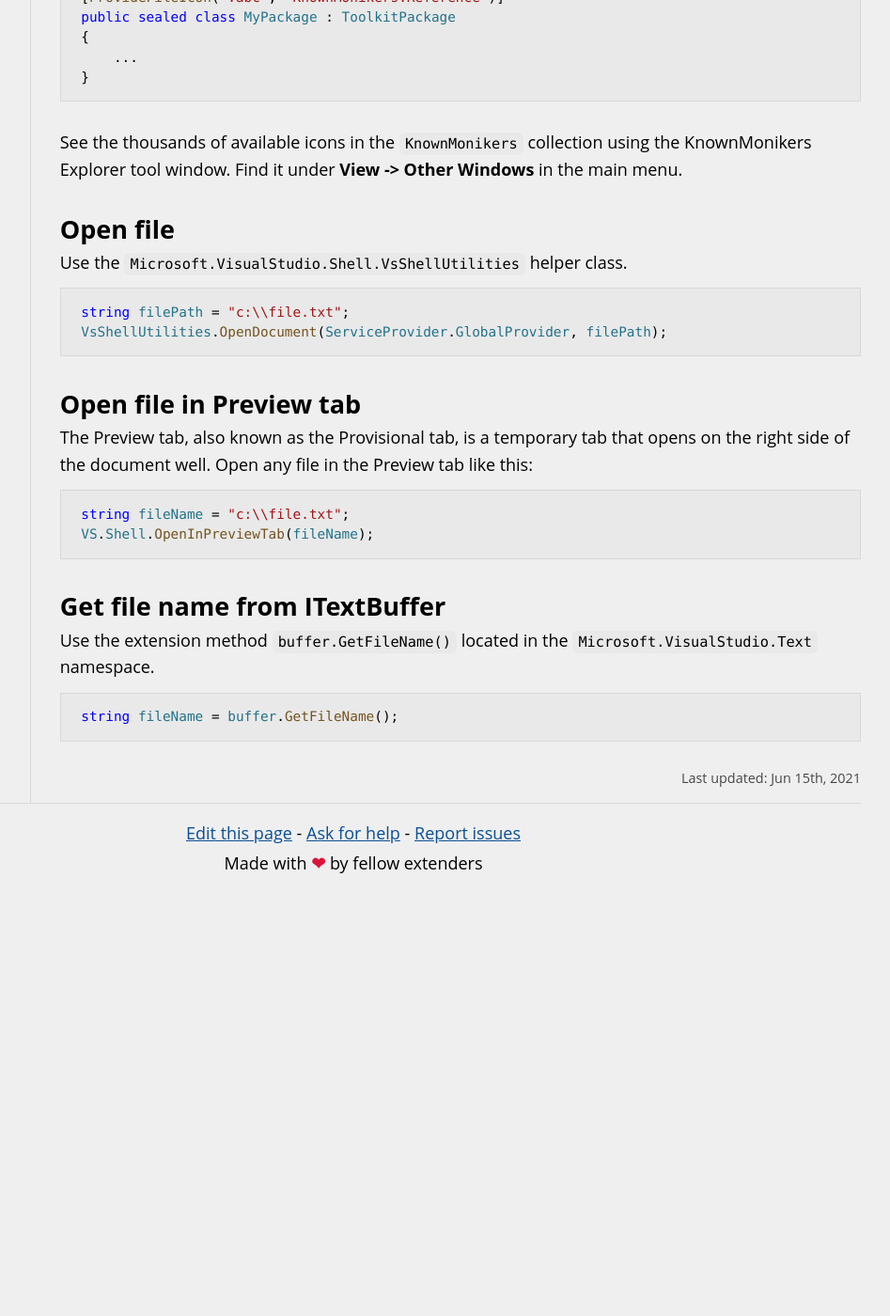
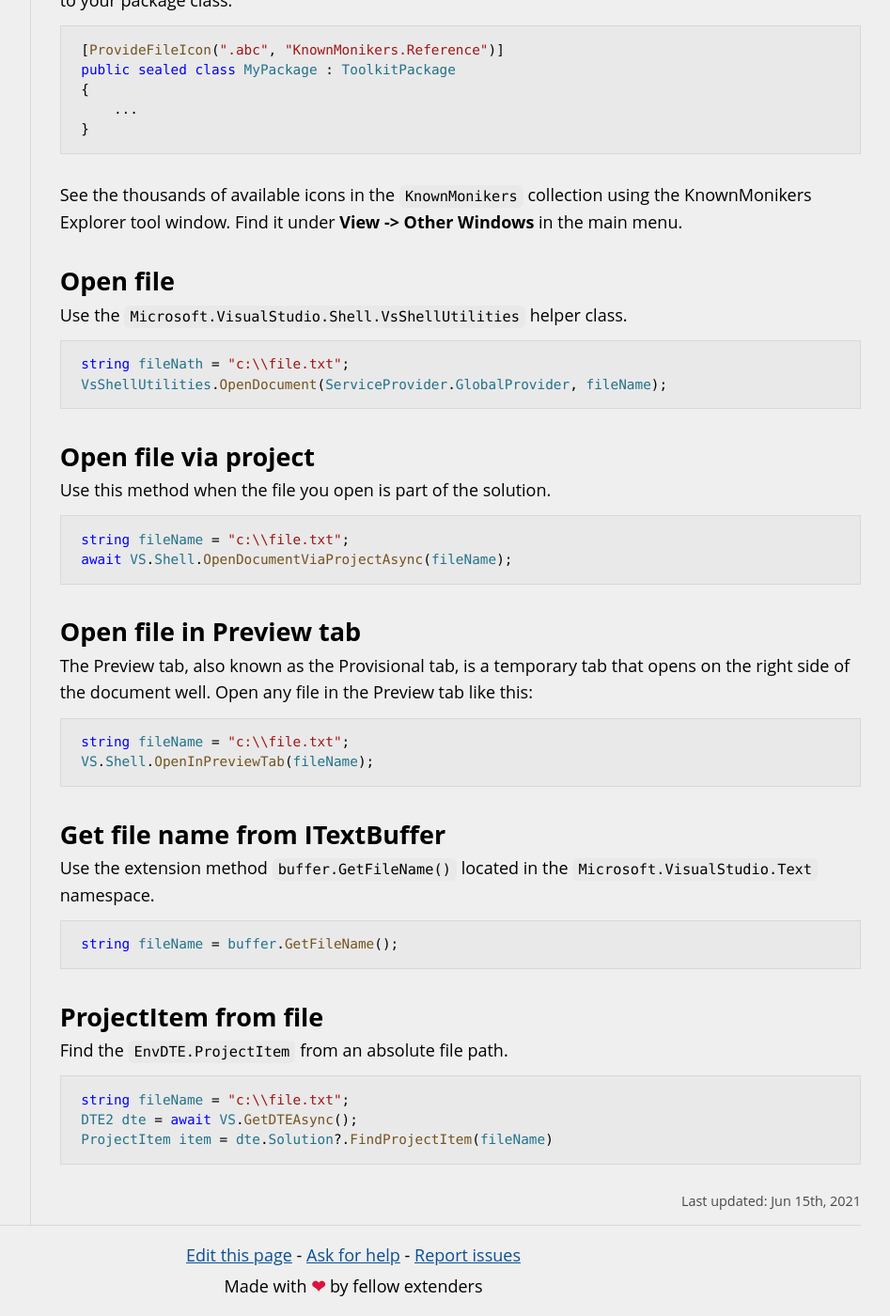
Before and after one commit to VsixCommunity/docs, a Jekyll site: the page built from docs/tips/files.md, in a window 1280 px wide and 1400 px high, scrolled down 629 px. Shown: the whole window at 94% size, without its empty margins (264-1211 px from the left). Built offline with Jekyll 4.4.1, drawn with Linux system fonts in a browser that asks for light colours; before the commit the page ends 1579 px from its top, so only the background shows below that; some of the changed text lies outside the part shown.

````diff
--- a/docs/_layouts/default.html
+++ b/docs/_layouts/default.html
@@ -54,18 +54,21 @@
                     </ul>
                 </li>
                 <li class="parent">
+                    <a href="/tips/" aria-haspopup="menu">Tips &amp; tricks</a>
+                    <ul>
+                        <li><a href="/tips/files.html">Files &amp; documents</a></li>
+                        <li><a href="/tips/projects.html">Projects</a></li>
+                        <li><a href="/tips/solutions.html">Solutions</a></li>
+                        <li><a href="/tips/build.html">Build</a></li>
+                    </ul>
+                </li>
+                <li class="parent">
                     <a href="/publish/" aria-haspopup="menu">Publishing</a>
                     <ul>
                         <li><a href="/publish/checklist.html">Checklist</a></li>
                         <li><a href="/publish/create-extension-pack.html">Extension packs</a></li>
                         <li><a href="/publish/marketplace.html">Marketplace</a></li>
                         <li><a href="/publish/private-galleries.html">Private galleries</a></li>
-                    </ul>
-                </li>
-                <li class="parent">
-                    <a href="/tips/" aria-haspopup="menu">Tips &amp; tricks</a>
-                    <ul>
-                        <li><a href="/tips/files.html">Working with files</a></li>
                     </ul>
                 </li>
                 <li><a href="/api.html">API</a></li>
--- a/docs/tips/files.md
+++ b/docs/tips/files.md
@@ -3,6 +3,8 @@ title: Working with files
 description: Tips for working with files.
 date: 2021-6-15
 ---
+
+Here's a collection of small code samples on different ways to work with files and documents.
 
 ## [Get active document](#get-active-document)
 Get the current active document to manipulate the text or take other related actions.
@@ -37,8 +39,16 @@ See the thousands of available icons in the `KnownMonikers` collection using the
 Use the `Microsoft.VisualStudio.Shell.VsShellUtilities` helper class.
 
 ```csharp
-string filePath = "c:\\file.txt";
-VsShellUtilities.OpenDocument(ServiceProvider.GlobalProvider, filePath);
+string fileNath = "c:\\file.txt";
+VsShellUtilities.OpenDocument(ServiceProvider.GlobalProvider, fileName);
+```
+
+## [Open file via project](#open-file-via-project)
+Use this method when the file you open is part of the solution.
+
+```csharp
+string fileName = "c:\\file.txt";
+await VS.Shell.OpenDocumentViaProjectAsync(fileName);
 ```
 
 ## [Open file in Preview tab](#open-file-in-preview-tab)
@@ -55,3 +65,12 @@ Use the extension method `buffer.GetFileName()` located in the `Microsoft.Visual
 ```csharp
 string fileName = buffer.GetFileName();
 ```
+
+## [ProjectItem from file](#projectitem-from-file)
+Find the `EnvDTE.ProjectItem` from an absolute file path.
+
+```csharp
+string fileName = "c:\\file.txt";
+DTE2 dte = await VS.GetDTEAsync();
+ProjectItem item = dte.Solution?.FindProjectItem(fileName)
+```
````
Also changed, not shown: docs/tips/build.md (added, +55 -0 lines), docs/tips/projects.md (added, +39 -0 lines), docs/tips/solutions.md (added, +42 -0 lines).
